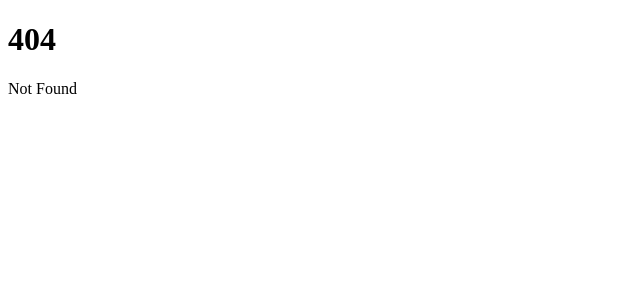
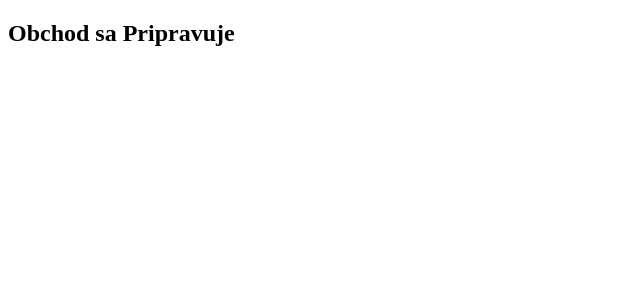
Before and after one commit to Tomas-Mesaros/hej-voso, a SvelteKit app: page /e-shop in a window 1280 px wide. Before the commit this address had no page. Shown: the top 300 px of the page, without its empty margins (0-640 px from the left). Built offline with nearby package versions, Linux system fonts and the light colour scheme.

Commit message:
Vytvorenie e-shop ale len zloožky a nadpis

```diff
--- /dev/null
+++ b/src/routes/e-shop/+page.svelte
@@ -0,0 +1,11 @@
+<script>
+
+</script>
+
+<section>
+    <h2>Obchod sa Pripravuje</h2>
+</section>
+
+<style>
+
+</style>
```
